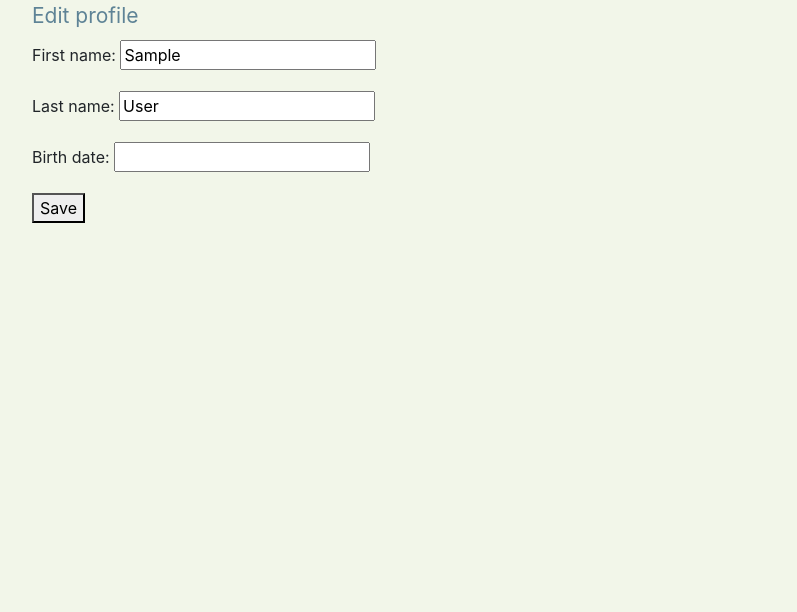
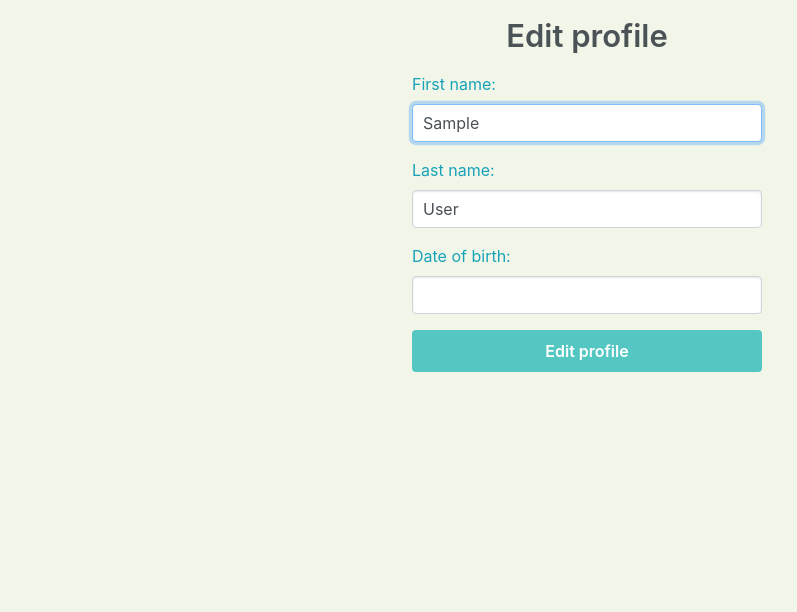
Before and after one commit to antrodart/mercados_prediccion, a Django app: page /user/edit/ in a window 1280 px wide. Shown: the part 56-668 px from the top of the page, without its empty margins (53-850 px from the left). Run offline with Django 3.2, Linux system fonts and the light colour scheme; the visitor is signed in with stand-in values (Sample User, id 1); data comes from the database, SQL or seed files in the repository; some libraries are stand-ins or nearby versions.

Commit message:
[#3] - Added style to edit profile view

```diff
--- a/PredictionMarketsTFG/templates/editProfile.html
+++ b/PredictionMarketsTFG/templates/editProfile.html
@@ -1,5 +1,6 @@
 {% extends 'base.html' %}
 {% load i18n %}
+{% load widget_tweaks %}
 
 <head>
     <title>{% block title %}{% blocktrans %}Edit profile{% endblocktrans %}{% endblock %}</title>
@@ -7,11 +8,85 @@
 
 {% block content %}
 
-<h2>{% blocktrans %}Edit profile{% endblocktrans %}</h2>
-<form method='post'>
-    {% csrf_token %}
-    {{form.as_p}}
-    <button type="submit">{% trans "Save" %}</button>
-</form>
+    <div class="col-md-6 mx-auto text-center">
+        <div class="header-title">
+            <h1 class="wv-heading--title">
+                {% blocktrans %}Edit profile{% endblocktrans %}
+            </h1>
+        </div>
+    </div>
 
+    <div class="row">
+        <div class="col-md-4 mx-auto">
+            <div class="myform form ">
+                <form method='post'>
+                    {% csrf_token %}
+                    <div class="form-group">
+                        <label for="first_name" class="text-info">First name:</label><br>
+                        {% if form.first_name.errors %}
+                            {{ form.first_name | add_class:'form-control my-input is-invalid' |attr:'id:first_name' |attr:'autofocus:true' }}
+                            <div class="invalid-feedback">
+                                {% blocktrans %}The name is not valid{% endblocktrans %}
+                            </div>
+                        {% else %}
+                            {{ form.first_name | add_class:'form-control my-input' |attr:'id:first_name' |attr:'autofocus:true' }}
+                        {% endif %}
+                    </div>
+                     <div class="form-group">
+                        <label for="last_name" class="text-info">Last name:</label><br>
+                        {% if form.last_name.errors %}
+                            {{ form.last_name | add_class:'form-control my-input is-invalid' |attr:'id:last_name' |attr:'autofocus:true' }}
+                            <div class="invalid-feedback">
+                                {% blocktrans %}The last name is not valid{% endblocktrans %}
+                            </div>
+                        {% else %}
+                            {{ form.last_name | add_class:'form-control my-input' |attr:'id:last_name' }}
+                        {% endif %}
+                    </div>
+                    <div class="form-group">
+                        <label for="date_of_birth" class="text-info">Date of birth:</label><br>
+                        {% if form.date_of_birth.errors %}
+                            {{ form.date_of_birth | add_class:'form-control my-input is-invalid' |attr:'id:date_of_birth'|attr:'name:date_of_birth' }}
+                            <div class="invalid-feedback">
+                                {% blocktrans %}The date of birth is not valid{% endblocktrans %}
+                            </div>
+                        {% else %}
+                            {{ form.date_of_birth |add_class:'form-control my-input' |attr:'id:date_of_birth'|attr:'name:date_of_birth' }}
+                        {% endif %}
+                    </div>
+                    <div class="text-center ">
+                        <button type="submit" class=" btn btn-block send-button tx-tfm">
+                            {% blocktrans %}Edit profile{% endblocktrans %}
+                        </button>
+                    </div>
+                    {% if form.non_field_errors %}
+                        <div class="alert alert-danger alert-dismissible fade show" role="alert">
+                            {% for err in form.non_field_errors %}
+                                {{ err }}
+                            {% endfor %}
+                            <button type="button" class="close" data-dismiss="alert" aria-label="Close">
+                                <span aria-hidden="true">&times;</span>
+                            </button>
+                        </div>
+                    {% endif %}
+                </form>
+            </div>
+        </div>
+    </div>
+
+    <script type="text/javascript" src="https://cdnjs.cloudflare.com/ajax/libs/bootstrap-datepicker/1.8.0/js/bootstrap-datepicker.min.js"></script>
+    <link rel="stylesheet" href="https://cdnjs.cloudflare.com/ajax/libs/bootstrap-datepicker/1.8.0/css/bootstrap-datepicker.css"/>
+    <script>
+        $(document).ready(function () {
+            $('#date_of_birth').datepicker({
+                {% get_current_language as LANGUAGE_CODE %}
+                format:
+                    {% if LANGUAGE_CODE == "es" %}
+                        'dd/mm/yyyy',
+                    {% else %}
+                        'mm/dd/yyyy',
+                    {% endif %}
+            })
+        });
+    </script>
 {% endblock %}
--- a/PredictionMarketsTFG/users/forms.py
+++ b/PredictionMarketsTFG/users/forms.py
@@ -32,7 +32,7 @@ class SignupForm(UserCreationForm):
 	last_name = forms.CharField(label=_("Last name"), max_length=60, required=True, widget=forms.TextInput(attrs={}))
 	email = forms.EmailField(max_length=254, help_text='Required. Inform a valid email address.',
 	                         widget=forms.EmailInput(attrs={'autofocus': None}))
-	date_of_birth = forms.DateField(label=_("Birthdate"), widget=forms.DateInput,
+	date_of_birth = forms.DateField(label=_("Date of birth"), widget=forms.DateInput,
 	                              validators=[validate_date_is_past])
 
 	class Meta(UserCreationForm.Meta):
```
Also changed, not shown: PredictionMarketsTFG/templates/registration/signup.html (+10 -10 lines).
